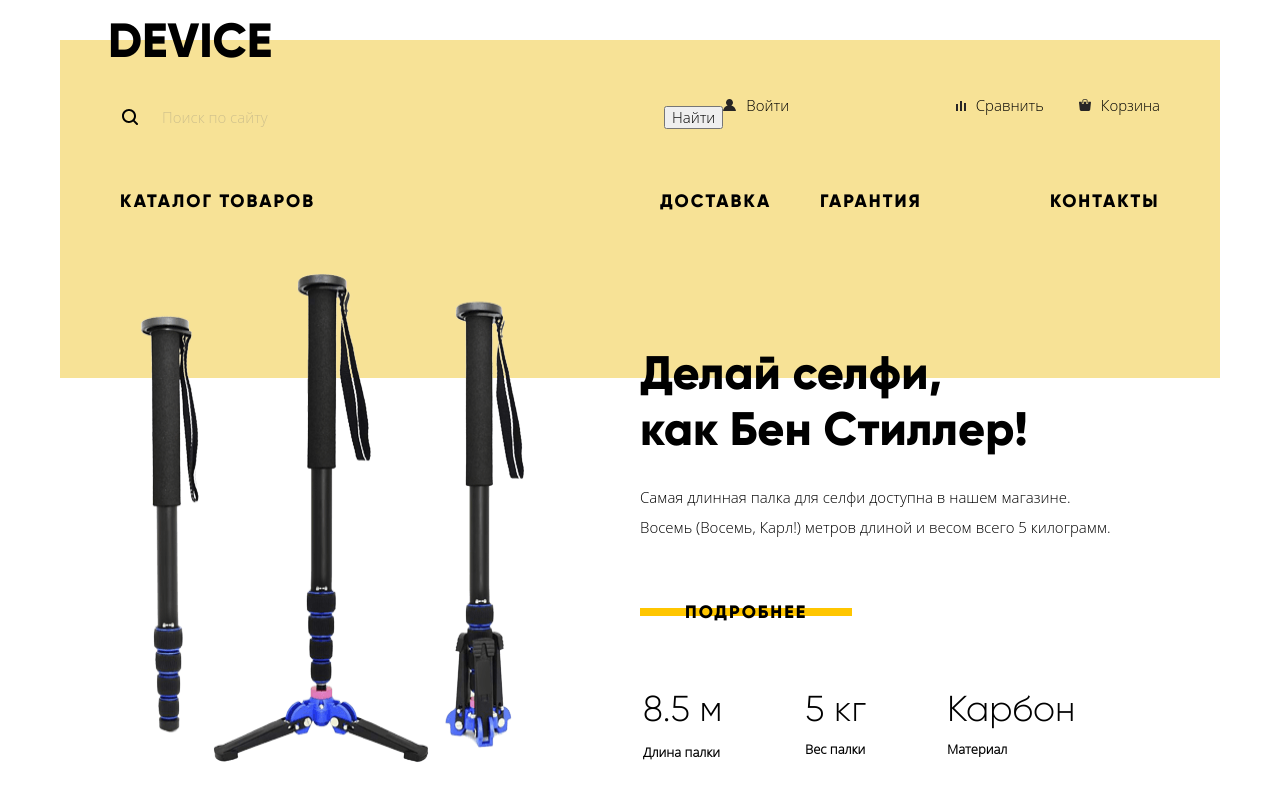
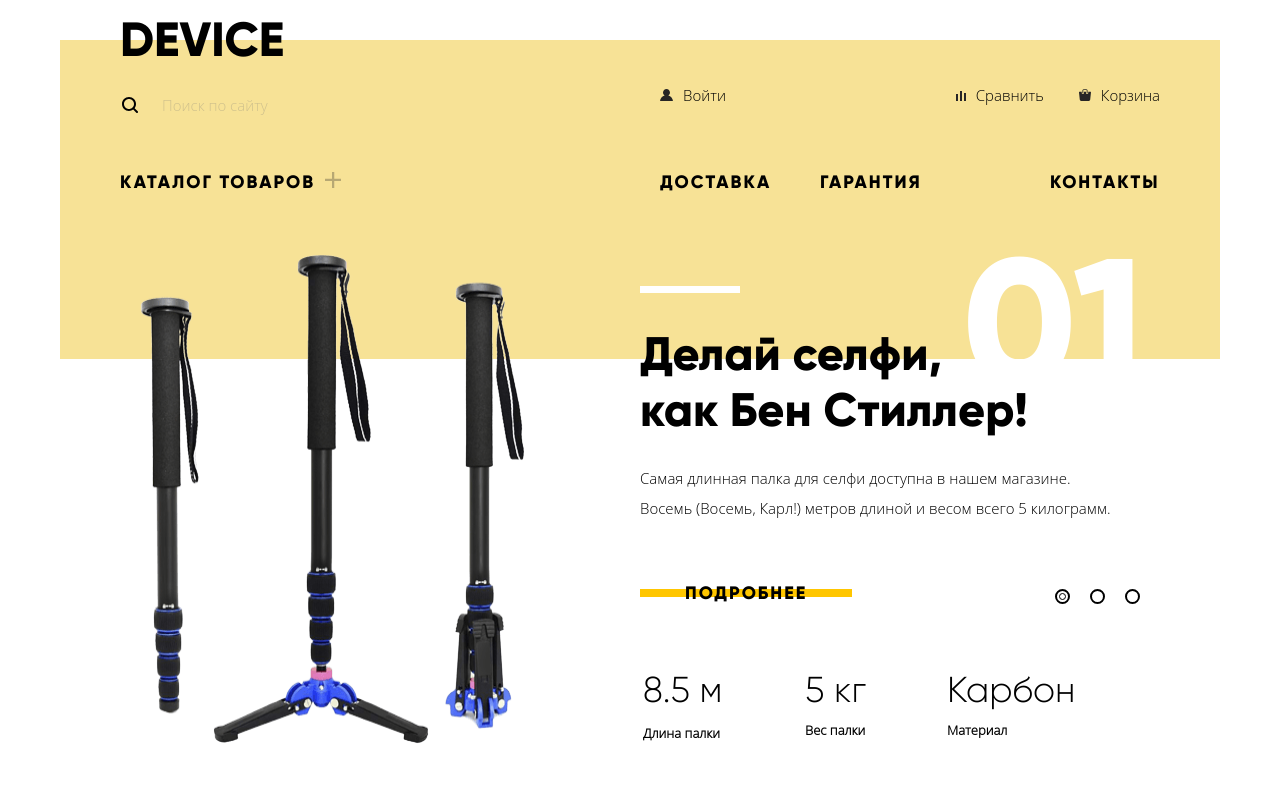
Before and after one commit to 90AliHasan/Device, a plain HTML site: page index.html in a window 1280 px wide. Shown: the top 800 px of the page. Drawn offline with Linux system fonts and the light colour scheme.

Commit message:
finished main page

```diff
--- a/css/style.css
+++ b/css/style.css
@@ -12,9 +12,11 @@
     font-style: normal;
 }
 
+/* CSS Variables */
 :root {
     --button-bg-color: #ffc600;
 }
+/*  */
 
 body {
     margin: 0;
@@ -33,10 +35,11 @@ body {
 
 header {
     padding: 0 60px;
-    padding-top: 50px;
+    padding-top: 40px;
     padding-bottom: 165px;
     margin-top: 40px;
     background-color: #f7e296;
+    position: relative;
 }
 
 a {
@@ -48,6 +51,7 @@ img {
     height: auto;
 }
 
+/* Snippet for hiding */
 .visually-hidden {
     position: absolute;
     white-space: nowrap;
@@ -67,6 +71,7 @@ img {
     padding: 0 20px;
 }
 
+/* Global Button styles */
 .button {
     color: #000;
     letter-spacing: 2px;
@@ -87,10 +92,15 @@ img {
     border-bottom: 8px solid var(--button-bg-color);
 }
 
+.button:active {
+    color: rgba(0, 0, 0, 0.3);
+}
+
+/* Main Logo */
 .main-logo {
     position: absolute;
-    top: 17px;
-    left: 108px;
+    top: -24px;
+    left: 60px;
 
     color: #000;
     font-size: 48px;
@@ -107,12 +117,13 @@ img {
     opacity: 0.3;
 }
 
+/* User Navigation in Header and Footer */
 .user-nav {
     display: flex;
     list-style: none;
     padding: 0;
     margin-top: 0px;
-    margin-bottom: 45px;
+    margin-bottom: 40px;
 }
 
 .user-nav li {
@@ -120,10 +131,6 @@ img {
     font-size: 15px;
     line-height: 30px;
 }
-
-/* .search::before {
-    content: url("../img/search.svg");
-} */
 
 .user-nav-user::before {
     content: url("../img/user-dark.svg");
@@ -140,19 +147,40 @@ img {
     padding-right: 10px;
 }
 
+/* Search input in User Navigation in Header */
+.search {
+    display: flex;
+}
+
 .search-input {
     font: inherit;
     box-sizing: border-box;
     width: 360px;
+    padding: 8px 40px;
     margin-right: 180px;
-    padding: 10px 40px;
     border: 2px solid transparent;
+    border-right: 0;
     outline: none;
 
     background-color: transparent;
     background-image: url("../img/search.svg");
     background-repeat: no-repeat;
     background-position: 0 center;
+}
+
+.search-button {
+    position: absolute;
+    top: 44px;
+    left: 420px;
+
+    font-size: 15px;
+    line-height: 30px;
+    padding: 6px 20px;
+    margin-right: 93px;
+    border: 2px solid #000000;
+    cursor: pointer;
+
+    background: transparent;
 }
 
 .search-input:focus {
@@ -166,6 +194,16 @@ img {
 .search-input:hover::placeholder,
 .search-input:focus::placeholder {
     opacity: 0.6;
+}
+
+.search-button:hover {
+    color: #fff;
+    background-color: #000000;
+}
+
+.search-button:active {
+    color: rgba(255, 255, 255, 0.3);
+    background-color: #000000;
 }
 
 .user-nav li:nth-child(3) {
@@ -186,6 +224,7 @@ img {
     opacity: 0.3;
 }
 
+/* Main Navigation in Header */
 .main-nav {
     display: flex;
     list-style: none;
@@ -201,7 +240,7 @@ img {
     width: 160px;
 }
 
-.main-nav li:last-child {
+.main-nav > li:last-child {
     width: 110px;
     margin-left: auto;
 }
@@ -221,8 +260,54 @@ img {
     opacity: 0.3;
 }
 
+/* Button "Каталог товаров" for showing modal list in Header*/
+.button-catalog {
+    border: none;
+    background-color: transparent;
+    text-transform: uppercase;
+    letter-spacing: 2px;
+    cursor: pointer;
+    padding: 0;
+}
+
+.button-catalog:hover {
+    opacity: 0.6;
+}
+
+.button-catalog:active {
+    opacity: 0.3;
+}
+
+.button-catalog::after {
+    content: url("../img/plus.png");
+    opacity: 0.3;
+    line-height: 24px;
+    padding-left: 10px;
+}
+
+/* Modal list of products in Header */
 .catalog-modal-list {
+    display: flex;
     list-style: none;
+    padding: 0;
+    margin-top: 25px;
+    margin-bottom: 32px;
+}
+
+.catalog-modal-list div {
+    margin-right: 40px;
+}
+
+.col-1 {
+    width: 200px;
+}
+
+.col-2 {
+    width: 160px;
+}
+
+.col-3 {
+    width: 130px;
 }
 
 .catalog-modal-item a {
@@ -233,10 +318,65 @@ img {
     letter-spacing: normal;
 }
 
+/* 3 Slides of Devices */
 .slides {
     position: relative;
+    z-index: 1;
 }
 
+/* Buttons for changing slides */
+.slide-toggle-1 {
+    width: 11px;
+    height: 11px;
+    border: 2px solid #000;
+    border-radius: 50%;
+    cursor: pointer;
+    position: absolute;
+    top: 230px;
+    right: 150px;
+    z-index: 2;
+}
+
+.slide-toggle-2 {
+    width: 11px;
+    height: 11px;
+    border: 2px solid #000;
+    border-radius: 50%;
+    cursor: pointer;
+    position: absolute;
+    top: 230px;
+    right: 115px;
+    z-index: 2;
+}
+
+.slide-toggle-3 {
+    width: 11px;
+    height: 11px;
+    border: 2px solid #000;
+    border-radius: 50%;
+    cursor: pointer;
+    position: absolute;
+    top: 230px;
+    right: 80px;
+    z-index: 2;
+}
+
+.slide-toggle {
+    display: flex;
+    justify-content: center;
+    align-items: center;
+}
+
+/* Inner circle in buttons for showing current slide */
+.inner-circle {
+    width: 5px;
+    height: 5px;
+    border: 1px solid #000;
+    border-radius: 50%;
+    pointer-events: none;
+}
+
+/* Slides of Devices */
 .slide-item {
     display: flex;
     justify-content: space-between;
@@ -277,9 +417,54 @@ img {
     margin-top: 55px;
 }
 
+/* Info about Device in slides */
 .device-info {
     width: 500px;
-    margin-top: 75px;
+    margin-top: 35px;
+    padding-top: 40px;
+    position: relative;
+}
+
+.device-info::before {
+    content: "";
+    width: 100px;
+    height: 7px;
+    position: absolute;
+    top: 0;
+    left: 0;
+
+    background-color: #fff;
+}
+
+.slide1 .device-info::after {
+    content: "01";
+    color: #fff;
+    font-size: 180px;
+    line-height: 180px;
+    position: absolute;
+    top: -53px;
+    right: -5px;
+}
+
+.slide2 .device-info::after {
+    content: "02";
+    color: #fff;
+    font-size: 180px;
+    line-height: 180px;
+    position: absolute;
+    top: -55px;
+    right: -5px;
+}
+
+.slide3 .device-info::after {
+    content: "03";
+    color: #fff;
+    font-size: 180px;
+    line-height: 180px;
+    position: absolute;
+    top: -55px;
+    right: -5px;
+    z-index: -1;
 }
 
 b.slide {
@@ -297,6 +482,7 @@ p.slide {
     margin-bottom: 50px;
 }
 
+/* Button "Подробнее" in slides */
 .button-slider {
     display: inline-block;
     margin-bottom: 50px;
@@ -308,12 +494,7 @@ p.slide {
     background-color: #f0c52e;
 }
 
-.button-slider:active {
-    opacity: 0.3;
-    text-decoration: none;
-    background-color: #f0c52e;
-}
-
+/* Parameters of Device */
 .parameter-table td {
     box-sizing: border-box;
     width: 140px;
@@ -345,6 +526,7 @@ p.slide {
     margin-right: 0;
 }
 
+/* Groups of products */
 .product-groups {
     padding-top: 485px;
 }
@@ -379,6 +561,7 @@ p.slide {
     opacity: 0.3;
 }
 
+/* Background Color for Groups of products */
 .background {
     width: 160px;
     height: 160px;
@@ -416,6 +599,7 @@ p.slide {
     background-color: #f0c52e;
 }
 
+/* Services section */
 .services {
     display: flex;
     justify-content: space-between;
@@ -426,6 +610,7 @@ p.slide {
     z-index: 1;
 }
 
+/* Gray background for Services section */
 .services::before {
     content: "";
 
@@ -520,8 +705,10 @@ p.slide {
     font-size: 15px;
     line-height: 30px;
     margin: 0;
+    margin-top: 35px;
 }
 
+/* Logotypes of famous brands */
 .logos-list {
     display: flex;
     justify-content: space-between;
@@ -541,6 +728,7 @@ p.slide {
     filter: grayscale(0);
 }
 
+/* About Us and Contacts section */
 .index-columns {
     display: flex;
     justify-content: space-between;
@@ -590,6 +778,7 @@ p.slide {
     margin-bottom: 55px;
 }
 
+/* Courier companies for shipping to customers */
 .courier-list {
     list-style: none;
     font-size: 16px;
@@ -605,7 +794,6 @@ p.slide {
 
 .courier-list li::before {
     content: "";
-
     position: absolute;
     top: 15px;
     left: 0;
@@ -614,8 +802,6 @@ p.slide {
     height: 6px;
     border: 2px solid #e6e6e6;
     border-radius: 50%;
-
-    /* background-color: #000000; */
 }
 
 .about-us a,
@@ -634,6 +820,7 @@ p.slide {
     background-color: #ffc600;
 }
 
+/* Footer section */
 .main-footer {
     padding: 60px 0;
     background-color: #464646;
@@ -654,6 +841,7 @@ p.slide {
     margin-bottom: 55px;
 }
 
+/* Main Logo in Footer */
 .footer-logo {
     width: 165px;
     color: #ffc600;
@@ -671,6 +859,7 @@ p.slide {
     opacity: 0.3;
 }
 
+/* User Navigation in Footer */
 .footer.user-nav {
     display: flex;
     justify-content: space-between;
@@ -729,6 +918,7 @@ a.user-nav-item:active {
     line-height: 30px;
 }
 
+/* Main Navigation in Footer */
 .footer-nav {
     display: flex;
     justify-content: space-between;
@@ -803,6 +993,7 @@ a.user-nav-item:active {
     opacity: 0.1;
 }
 
+/* HTML Academy Logo */
 .html-logo:hover {
     opacity: 0.6;
 }
@@ -834,6 +1025,7 @@ a.user-nav-item:active {
     background-color: #fff;
 }
 
+/* Modal Map section positioning */
 .modal-map {
     top: 50px;
     left: 50%;
@@ -897,6 +1089,10 @@ a.user-nav-item:active {
     background-color: #fff;
 }
 
+.write-us-form input:invalid {
+    background-color: #f6dada;
+}
+
 .write-us-form button[type="submit"] {
     margin-top: 50px;
     padding: 10px 40px;
@@ -909,6 +1105,7 @@ a.user-nav-item:active {
     background-color: var(--button-bg-color);
 }
 
+/* Button for closing modal pop-ups */
 .modal-close {
     position: absolute;
     top: 20px;
@@ -919,7 +1116,8 @@ a.user-nav-item:active {
 
     border: none;
     border-radius: 50%;
-    background-color: #f7e296;
+    opacity: 0.5;
+    background-color: #f0c52e;
 }
 
 .modal-close::before,
@@ -945,6 +1143,16 @@ a.user-nav-item:active {
     transform: rotate(-45deg);
 }
 
+.modal-close:hover {
+    opacity: 1;
+}
+
+.modal-close:active {
+    opacity: 0.3;
+}
+
+
+/* INNER PAGE styling */
 .page-title {
     font-size: 47px;
     line-height: 48px;
@@ -982,6 +1190,7 @@ a.user-nav-item:active {
     letter-spacing: 2px;
 }
 
+/* Side Form styling */
 fieldset {
     border: none;
 }
@@ -996,6 +1205,7 @@ fieldset {
     line-height: 40px;
 }
 
+/* Parameters for sorting products */
 .sorting-params {
     list-style: none;
 }
@@ -1021,6 +1231,7 @@ fieldset {
     opacity: 1;
 }
 
+/* Catalog of products */
 .catalog-list {
     list-style: none;
 }
@@ -1035,6 +1246,7 @@ fieldset {
     font-size: 16px;
 }
 
+/* Pagination under products list */
 .pagination-list {
     list-style: none;
     background-color: #ebebeb;
--- a/index.html
+++ b/index.html
@@ -13,30 +13,44 @@
 
 <body>
   <div class="main-container">
+
+    <!-- Header Section -->
     <header class="main-header">
+      <!-- Main Logo -->
       <a class="main-logo" href="#">Device</a>
+      <!-- User Navigation -->
       <ul class="user-nav">
         <li class="search">
           <input class="search-input" type="text" name="search" id="search" placeholder="Поиск по сайту" />
-          <button type="button">Найти</button>
+          <button class="search-button visually-hidden" type="button">Найти</button>
         </li>
         <li><a class="user-nav-user" href="#0">Войти</a></li>
         <li><a class="user-nav-compare" href="#0">Сравнить</a></li>
         <li><a class="user-nav-cart" href="#0">Корзина</a></li>
       </ul>
+
+      <!-- Main Navigation in Header -->
       <nav>
         <ul class="main-nav">
           <li>
-            <a href="#0">Каталог товаров</a>
+            <button class="button-catalog">Каталог товаров</button>
+            <!-- Modal list of products hide/show on click -->
             <ul class="catalog-modal-list visually-hidden">
-              <li class="catalog-modal-item"><a href="#">Виртуальная реальность</a></li>
-              <li class="catalog-modal-item"><a href="#">Моноподы для селфи</a></li>
-              <li class="catalog-modal-item"><a href="#">Экшн-камеры</a></li>
-              <li class="catalog-modal-item"><a href="#">Фитнес-браслеты</a></li>
-              <li class="catalog-modal-item"><a href="#">Умные часы</a></li>
-              <li class="catalog-modal-item"><a href="#">Квадрокоптеры</a></li>
+              <div class="col-1">
+                <li class="catalog-modal-item"><a href="#0">Виртуальная реальность</a></li>
+                <li class="catalog-modal-item"><a href="#0">Моноподы для селфи</a></li>
+                <li class="catalog-modal-item"><a href="#0">Экшн-камеры</a></li>
+              </div>
+              <div class="col-2">
+                <li class="catalog-modal-item"><a href="#0">Фитнес-браслеты</a></li>
+                <li class="catalog-modal-item"><a href="#0">Умные часы</a></li>
+              </div>
+              <div class="col-3">
+                <li class="catalog-modal-item"><a href="#0">Квадрокоптеры</a></li>
+              </div>
             </ul>
           </li>
+          <!-- Main Navigation continues -->
           <li><a href="#0">Доставка</a></li>
           <li><a href="#0">Гарантия</a></li>
           <li><a href="#0">Контакты</a></li>
@@ -44,10 +58,20 @@
       </nav>
     </header>
 
+    <!-- Main Section -->
     <main class="container">
       <h1 class="visually-hidden">Магазин электронной техники "Девайс"</h1>
       <section class="slides">
         <h2 class="visually-hidden">Наши девайсы</h2>
+        <div class="slide-toggle slide-toggle-1">
+          <div class="inner-circle"></div>
+        </div>
+        <div class="slide-toggle slide-toggle-2">
+          <div class="inner-circle visually-hidden"></div>
+        </div>
+        <div class="slide-toggle slide-toggle-3">
+          <div class="inner-circle visually-hidden"></div>
+        </div>
 
         <!-- Слайд № 1: Селфи палка -->
         <article class="slide-item slide1">
@@ -60,7 +84,7 @@
               Самая длинная палка для селфи доступна в нашем магазине. <br>
               Восемь (Восемь, Карл!) метров длиной и весом всего 5 килограмм.
             </p>
-            <a class="button button-slider" href="#">Подробнее</a>
+            <a class="button button-slider" href="#0">Подробнее</a>
             <table class="parameter-table">
               <tr class="parameter-row">
                 <td>8.5 м</td>
@@ -87,7 +111,7 @@
               Мотивирующие фитнес-браслеты помогут найти в себе силы <br>
               не пропускать занятия и соблюдать диету.
             </p>
-            <a class="button button-slider" href="#">Подробнее</a>
+            <a class="button button-slider" href="#0">Подробнее</a>
             <table class="parameter-table">
               <tr class="parameter-row">
                 <td>48 часов</td>
@@ -109,7 +133,7 @@
               Этот обычный, на первый взгляд, квадрокоптер оснащен <br>
               мощным лазером, замаскированным под стандартную камеру.
             </p>
-            <a class="button button-slider" href="#">Подробнее</a>
+            <a class="button button-slider" href="#0">Подробнее</a>
             <table class="parameter-table">
               <tr class="parameter-row">
                 <td>800 м</td>
@@ -131,7 +155,7 @@
           <li class="product-groups-item">
             <a href="#0">Виртуальная реальность</a>
             <div class="background">
-              <img src="img/popular-1.svg" width="97" height="55" alt="Виртуальная реальность" />
+              <img src="img/popular-1.svg" alt="Виртуальная реальность" />
             </div>
           </li>
           <li class="product-groups-item">
@@ -170,7 +194,7 @@
       <!-- Услуги -->
       <section class="services">
         <h2 class="visually-hidden">Услуги</h2>
-
+        <!-- Services slides buttons -->
         <ul class="services-list">
           <li class="services-item">
             <a class="button button-services button-services-current">Доставка</a>
@@ -184,8 +208,8 @@
         </ul>
 
         <div class="services-sliders">
-
-          <div class="delivery-slide visu1ally-hidden">
+          <!-- Delivery Service slide -->
+          <div class="delivery-slide">
             <article class="delivery">
               <h3 class="delivery-heading">Доставка</h3>
               <p class="delivery-info">
@@ -196,7 +220,7 @@
             </article>
             <img src="img/delivery.svg" alt="Доставка">
           </div>
-
+          <!-- Warranty Service slide -->
           <div class="warranty-slide visually-hidden">
             <article class="warranty">
               <h3 class="warranty-heading">Гарантия</h3>
@@ -208,7 +232,7 @@
             </article>
             <img src="img/warranty.svg" alt="Гарантия">
           </div>
-
+          <!-- Credit Service slide -->
           <div class="credit-slide visually-hidden">
             <article class="credit">
               <h3 class="credit-heading">Кредит</h3>
@@ -255,7 +279,7 @@
             <li class="courier-item">Автотрейдинг</li>
             <li class="courier-item">ЖелДорЭкспедиция</li>
           </ul>
-          <a class="button" href="#">Подробнее о нас</a>
+          <a class="button" href="#0">Подробнее о нас</a>
         </section>
 
         <!-- Контакты -->
@@ -267,7 +291,7 @@
           <div class="map">
             <img src="img/map.jpg" width="560" height="230" alt="Москва, ул.Строителей,15">
           </div>
-          <a class="button" href="#">Напишите нам</a>
+          <a class="button" href="#0">Напишите нам</a>
         </section>
       </div>
     </main>
@@ -362,6 +386,7 @@
     </button>
   </section>
 
+  <script src="js/main.js"></script>
 </body>
 
 </html>
--- a/js/main.js
+++ b/js/main.js
@@ -0,0 +1,112 @@
+
+// Search Input and Search Button at the end of it
+let searchInput = document.querySelector('.search-input');
+let searchButton = document.querySelector('.search-button');
+
+// Devices slider buttons
+let catalogButton = document.querySelector('.button-catalog');
+let slideToggle = document.querySelectorAll('.slide-toggle');
+
+// Services slider buttons and slides
+let serviceButtons = document.querySelectorAll('.button-services');
+let deliverySlide = document.querySelector('.delivery-slide');
+let warrantySlide = document.querySelector('.warranty-slide');
+let creditSlide = document.querySelector('.credit-slide');
+
+// Search Button appears when Search Input in focus
+searchInput.addEventListener("focusin", ev => searchButton.classList.remove('visually-hidden'));
+// Search Button disappears when Search Input out of focus
+searchInput.addEventListener("focusout", ev => searchButton.classList.add('visually-hidden'));
+
+// Modal list hide/show in main-header
+catalogButton.addEventListener('click', function() {
+    let catalogModal = document.querySelector('.catalog-modal-list');
+    catalogModal.classList.toggle('visually-hidden');
+
+    let header = document.querySelector('.main-header');
+    if (catalogModal.classList.contains('visually-hidden')) {
+        header.style.paddingBottom = '165px';
+        header.style.zIndex = 0;
+    }
+    else {
+        header.style.paddingBottom = 0;
+        header.style.zIndex = 2;
+    }
+});
+
+// Devices slides changing manually
+slideToggle.forEach(btn => btn.addEventListener('click', ev => {
+    let slide1 = document.querySelector('.slide1');
+    let slide2 = document.querySelector('.slide2');
+    let slide3 = document.querySelector('.slide3');
+
+    // Variable for Inner circles in circles for showing current slide
+    let innerCircles = document.querySelectorAll('.inner-circle');
+
+    // If 1st circle clicked
+    if (ev.target.classList.contains('slide-toggle-1')) {
+        slide1.classList.remove('visually-hidden');
+        slide2.classList.add('visually-hidden');
+        slide3.classList.add('visually-hidden');
+
+        innerCircles[0].classList.remove('visually-hidden');
+        innerCircles[1].classList.add('visually-hidden');
+        innerCircles[2].classList.add('visually-hidden');
+    }
+
+    // If 2nd circle clicked
+    if (ev.target.classList.contains('slide-toggle-2')) {
+        slide2.classList.remove('visually-hidden');
+        slide1.classList.add('visually-hidden');
+        slide3.classList.add('visually-hidden');
+
+        innerCircles[1].classList.remove('visually-hidden');
+        innerCircles[0].classList.add('visually-hidden');
+        innerCircles[2].classList.add('visually-hidden');
+    }
+
+    // If 3rd circle clicked
+    if (ev.target.classList.contains('slide-toggle-3')) {
+        slide3.classList.remove('visually-hidden');
+        slide1.classList.add('visually-hidden');
+        slide2.classList.add('visually-hidden');
+
+        innerCircles[2].classList.remove('visually-hidden');
+        innerCircles[0].classList.add('visually-hidden');
+        innerCircles[1].classList.add('visually-hidden');
+    }
+}));
+
+// Changing slides in Services section
+// When Delivery button clicked
+serviceButtons[0].addEventListener("click", ev => {
+    deliverySlide.classList.remove('visually-hidden');
+    warrantySlide.classList.add('visually-hidden');
+    creditSlide.classList.add('visually-hidden');
+
+    ev.target.classList.add('button-services-current');
+    serviceButtons[1].classList.remove('button-services-current');
+    serviceButtons[2].classList.remove('button-services-current');
+});
+
+// When Warranty button clicked
+serviceButtons[1].addEventListener("click", ev => {
+    warrantySlide.classList.remove('visually-hidden');
+    deliverySlide.classList.add('visually-hidden');
+    creditSlide.classList.add('visually-hidden');
+
+    ev.target.classList.add('button-services-current');
+    serviceButtons[0].classList.remove('button-services-current');
+    serviceButtons[2].classList.remove('button-services-current');
+});
+
+// When Credit button clicked
+serviceButtons[2].addEventListener("click", ev => {
+    creditSlide.classList.remove('visually-hidden');
+    deliverySlide.classList.add('visually-hidden');
+    warrantySlide.classList.add('visually-hidden');
+
+    ev.target.classList.add('button-services-current');
+    serviceButtons[0].classList.remove('button-services-current');
+    serviceButtons[1].classList.remove('button-services-current');
+});
```
Also changed, not shown: catalog.html (+17 -6 lines), img/plus.png (added).
